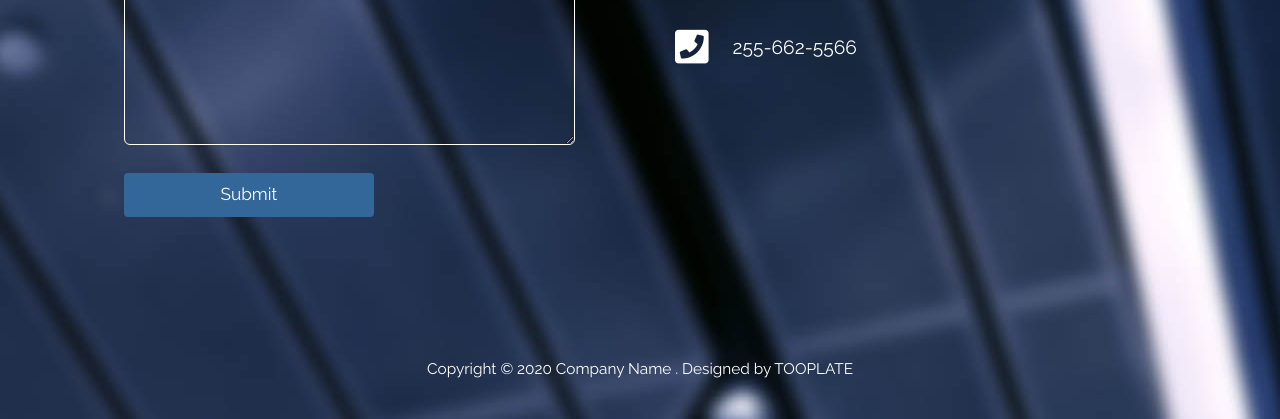
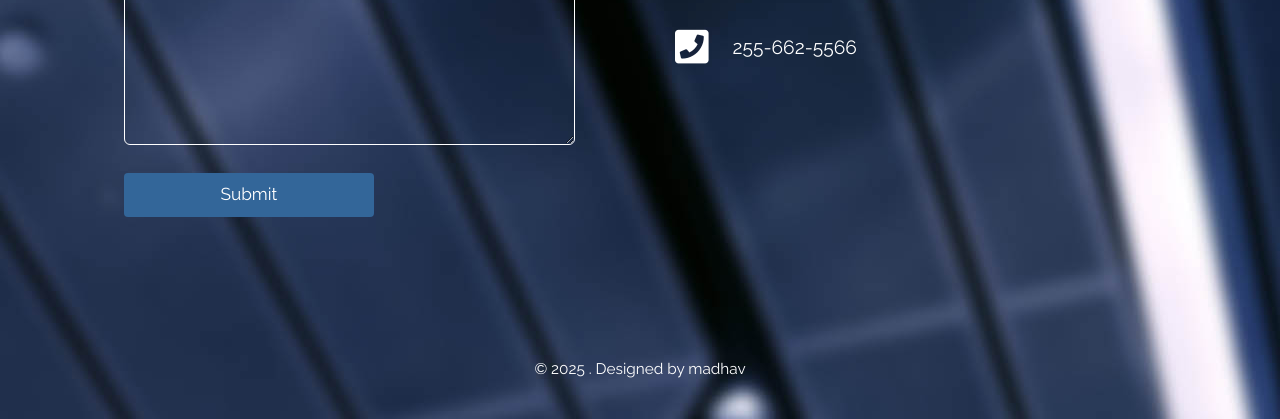
Before and after one commit to madhav177/project-3, a plain HTML site: page index.html in a window 1280 px wide. Shown: the part 4070-4489 px from the top of the page. Drawn offline with Linux system fonts and the light colour scheme.

Commit message:
Update index.html

```diff
--- a/index.html
+++ b/index.html
@@ -343,9 +343,9 @@ https://www.tooplate.com/view/2117-infinite-loop
 
       	<footer class="text-center small tm-footer">
           <p class="mb-0">
-          Copyright &copy; 2020 Company Name
+           &copy; 2025
 
-          . <a rel="nofollow" href="https://www.tooplate.com" title="HTML templates">Designed by TOOPLATE</a></p>
+          . <a rel="nofollow" href="https://www.tooplate.com" title="HTML templates">Designed by madhav</a></p>
         </footer>
 
     </section>
```
